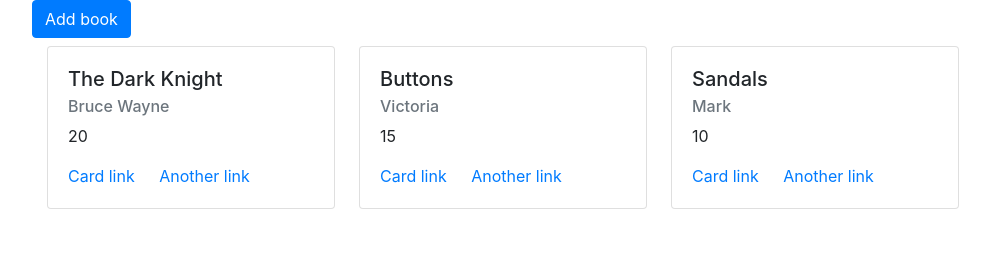
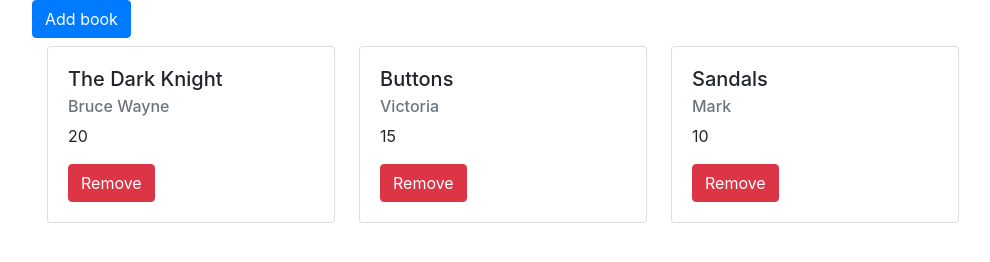
Before and after one commit to ahmadchata/library, a plain HTML site: page index.html in a window 1280 px wide. Shown: the whole page, without its empty margins (53-1043 px from the left). Drawn offline with nearby package versions, Linux system fonts and the light colour scheme.

Commit message:
implemnet delte button

```diff
--- a/js/main.js
+++ b/js/main.js
@@ -1,14 +1,16 @@
 let myLibrary = [];
 const booksContainer = document.getElementById('books-container')
 const addBookForm = document.getElementById('addBookForm');
+const books = document.querySelectorAll('[data-id]')
 function showAddBookForm() {
   addBookForm.classList.toggle('d-none')
 }
-function Book(title, author, pages, read) {
+function Book(title, author, pages, read, id = myLibrary.length + 1) {
   this.title = title
   this.author = author
   this.pages = pages
   this.read = read
+  this.id = id
   this.info = function () {
     return (title + " by " + author + ", " + pages + " pages, " + read)
   }
@@ -16,6 +18,9 @@ function Book(title, author, pages, read) {
 function addBookToLibrary(title, author, pages, read) {
   const book = new Book(title, author, pages, read)
   myLibrary.push(book)
+}
+function deleteBook(event){
+  console.log(event.target)
 }
 
 addBookToLibrary('The Dark Knight', 'Bruce Wayne', 20, true)
@@ -27,15 +32,23 @@ myLibrary.forEach((book) => {
 })
 
 function displayBook(book) {
+
   const bookCard = `
-  <div class="card mr-4 mt-2" style="width: 18rem;">
+  <div class="card mr-4 mt-2" style="width: 18rem;" data-id="card-${book.id}">
     <div class="card-body">
       <h5 class="card-title">${book.title}</h5>
       <h6 class="card-subtitle mb-2 text-muted">${book.author}</h6>
       <p class="card-text">${book.pages}</p>
-      <a href="#" class="card-link">Card link</a>
-      <a href="#" class="card-link">Another link</a>
+
+      <button class="btn btn-danger">Remove</button>
     </div>
-</div>`
-booksContainer.innerHTML += bookCard
+  </div>
+`
+  booksContainer.innerHTML += bookCard
+  const el = document.querySelectorAll(`[data-id] button.btn-danger`).forEach((el)=>{
+    el.addEventListener('click',(e)=>{
+      deleteBook(e)
+    })
+  })
+
 }
```
Also changed, not shown: index.html (+0 -4 lines).
